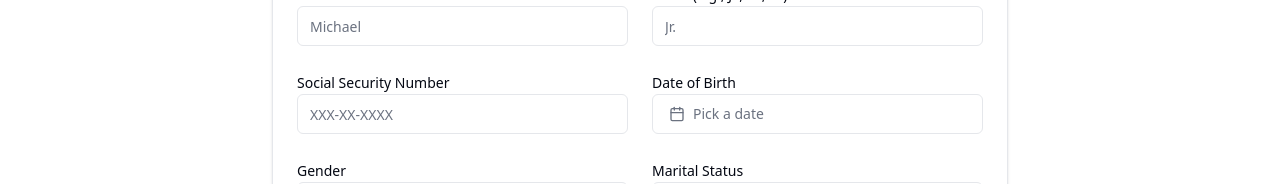
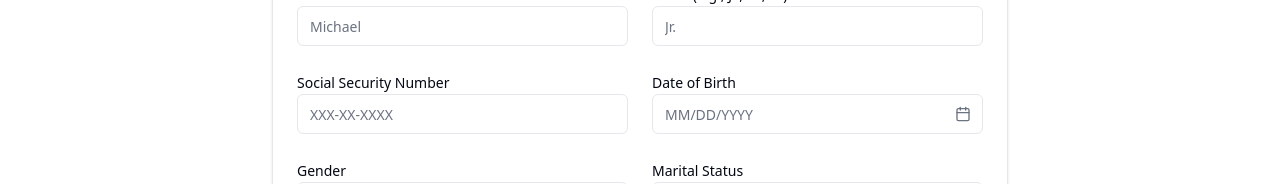
Before and after one commit to scottspivey/nextCompApp, a Next.js app in the folder next-comp-app/: page /workers/new in a window 1280 px wide. Shown: the part 325-509 px from the top of the page. Built offline with nearby package versions, Linux system fonts and the light colour scheme; no server answers.

Commit message:
Changes to be committed: 	new file:   next-comp-app/app/Components/ui/alternative-date-picker.tsx 	modified:   next-comp-app/app/workers/new/page.tsx 	modified:   next-comp-app/package-lock.json 	modified:   next-comp-app/package.json

```diff
--- /dev/null
+++ b/next-comp-app/app/Components/ui/alternative-date-picker.tsx
@@ -0,0 +1,89 @@
+// app/Components/ui/alternative-date-picker.tsx
+"use client";
+
+import React, { forwardRef } from 'react';
+import DatePicker from 'react-datepicker';
+import "react-datepicker/dist/react-datepicker.css"; // Import default styles
+import { Controller, Control, FieldValues, Path, RegisterOptions } from 'react-hook-form';
+import { Input } from '@/app/Components/ui/input'; // Assuming your ShadCN input path
+import { Label } from '@/app/Components/ui/label'; // Assuming your ShadCN label path
+import { CalendarIcon as LucideCalendarIcon } from 'lucide-react';
+import { cn } from '@/lib/utils'; // Assuming you have a cn utility from ShadCN setup
+
+// Interface for our AlternativeDatePicker props
+interface AlternativeDatePickerProps<
+    TFieldValues extends FieldValues = FieldValues,
+    TName extends Path<TFieldValues> = Path<TFieldValues>
+> {
+    name: TName;
+    control: Control<TFieldValues>;
+    label?: string; // Optional label for the date picker
+    rules?: Omit<RegisterOptions<TFieldValues, TName>, 'valueAsDate' | 'setValueAs' | 'disabled'>;
+    placeholder?: string;
+    dateFormat?: string;
+    showPopperArrow?: boolean;
+    className?: string; // Allow passing custom class to the wrapper
+}
+
+// Custom Input for react-datepicker to make it look like a ShadCN input
+const CustomDatePickerInput = forwardRef<
+    HTMLInputElement,
+    { value?: string; onClick?: () => void; placeholder?: string, error?: boolean }
+>(({ value, onClick, placeholder, error }, ref) => (
+    <div className="relative">
+        <Input
+            value={value}
+            onClick={onClick}
+            ref={ref}
+            placeholder={placeholder}
+            className={cn(error && "border-destructive")}
+        />
+        <LucideCalendarIcon className="absolute right-3 top-1/2 h-4 w-4 -translate-y-1/2 text-muted-foreground" />
+    </div>
+));
+CustomDatePickerInput.displayName = "CustomDatePickerInput";
+
+
+export function AlternativeDatePicker<
+    TFieldValues extends FieldValues = FieldValues,
+    TName extends Path<TFieldValues> = Path<TFieldValues>
+>({
+    name,
+    control,
+    label,
+    rules,
+    placeholder = "Select a date",
+    dateFormat = "MM/dd/yyyy",
+    showPopperArrow = false,
+    className
+}: AlternativeDatePickerProps<TFieldValues, TName>) {
+    return (
+        <Controller
+            name={name}
+            control={control}
+            rules={rules}
+            render={({ field: { onChange, onBlur, value }, fieldState: { error } }) => (
+                <div className={cn("w-full", className)}>
+                    {label && <Label htmlFor={name} className={cn(error && "text-destructive")}>{label}</Label>}
+                    <DatePicker
+                        selected={value ? ((value as unknown) instanceof Date ? value : new Date(value as string)) : null}
+                        onChange={(date: Date | null) => onChange(date)}
+                        onBlur={onBlur}
+                        dateFormat={dateFormat}
+                        placeholderText={placeholder}
+                        showPopperArrow={showPopperArrow}
+                        customInput={<CustomDatePickerInput error={!!error} />}
+                        wrapperClassName="w-full" // Ensure the wrapper takes full width
+                        popperPlacement="bottom-start" // Adjust as needed
+                        // You can add more react-datepicker props here as needed:
+                        // showMonthDropdown
+                        // showYearDropdown
+                        // dropdownMode="select"
+                        // isClearable
+                    />
+                    {error && <p className="mt-1 text-xs text-destructive">{error.message}</p>}
+                </div>
+            )}
+        />
+    );
+}
--- a/next-comp-app/app/workers/new/page.tsx
+++ b/next-comp-app/app/workers/new/page.tsx
@@ -12,11 +12,14 @@ import { Label } from '@/app/Components/ui/label';
 import { Select, SelectContent, SelectItem, SelectTrigger, SelectValue } from "@/app/Components/ui/select";
 import { Card, CardContent, CardDescription, CardFooter, CardHeader, CardTitle } from '@/app/Components/ui/card';
 import { useToast } from "@/app/Components/ui/use-toast";
-import { CalendarIcon as LucideCalendarIcon, Loader2 } from 'lucide-react'; // Renamed to avoid conflict if any
-import { Popover, PopoverContent, PopoverTrigger } from '@/app/Components/ui/popover';
-import { Calendar } from "@/app/Components/ui/calendar"; // Your custom Calendar component
-import { format } from 'date-fns';
+import { Loader2 } from 'lucide-react'; // CalendarIcon is now part of AlternativeDatePicker
+// Removed Popover imports as AlternativeDatePicker handles its own popup
+import { AlternativeDatePicker } from "@/app/Components/ui/alternative-date-picker"; // Import the new date picker
 import Link from 'next/link';
+// format from date-fns might not be needed directly here if AlternativeDatePicker handles it,
+// but keep it if you use it elsewhere.
+// import { format } from 'date-fns';
+
 
 // Define the Zod schema for validation based on your Prisma model
 const workerFormSchema = z.object({
@@ -27,7 +30,7 @@ const workerFormSchema = z.object({
   ssn: z.string().optional().refine(val => !val || /^\d{3}-\d{2}-\d{4}$/.test(val) || /^\d{9}$/.test(val), {
     message: "SSN must be in XXX-XX-XXXX or XXXXXXXXX format or empty",
   }),
-  date_of_birth: z.date().optional().nullable(),
+  date_of_birth: z.date().optional().nullable(), // react-datepicker works well with Date objects
   gender: z.string().optional(),
   marital_status: z.string().optional(),
   address_line1: z.string().optional(),
@@ -57,9 +60,9 @@ interface UserProfile {
 }
 
 // Helper FormItem component (as you defined)
-const FormItem = ({ label, id, children, error }: { label: string, id: string, children: React.ReactNode, error?: string }) => (
+const FormItem = ({ label, id, children, error }: { label?: string, id: string, children: React.ReactNode, error?: string }) => (
   <div className="space-y-2">
-    <Label htmlFor={id}>{label}</Label>
+    {label && <Label htmlFor={id} className={error ? 'text-destructive' : ''}>{label}</Label>}
     {children}
     {error && <p className="text-sm text-destructive">{error}</p>}
   </div>
@@ -72,13 +75,11 @@ export default function AddInjuredWorkerPage() {
   const [isLoading, setIsLoading] = useState(false);
   const [userProfile, setUserProfile] = useState<UserProfile | null>(null);
 
-  // Placeholder for profile fetching logic
   useEffect(() => {
     setUserProfile({ id: "mock-profile-id-for-new-worker" }); // REPLACE THIS
   }, []);
 
-
-  const { register, handleSubmit, control, formState: { errors }, setValue, watch } = useForm<WorkerFormData>({
+  const { register, handleSubmit, control, formState: { errors } } = useForm<WorkerFormData>({
     resolver: zodResolver(workerFormSchema),
     defaultValues: {
       first_name: "",
@@ -102,9 +103,6 @@ export default function AddInjuredWorkerPage() {
     }
   });
 
-  // Watch the date_of_birth value to update the PopoverTrigger button text
-  const dateOfBirthValue = watch("date_of_birth");
-
   const onSubmit: SubmitHandler<WorkerFormData> = async (data) => {
     if (!userProfile?.id || userProfile.id === "mock-profile-id-for-new-worker") {
         toast({ title: "Error", description: "User profile not loaded or invalid. Cannot save worker.", variant: "destructive"});
@@ -127,16 +125,11 @@ export default function AddInjuredWorkerPage() {
         headers: { 'Content-Type': 'application/json' },
         body: JSON.stringify(payload),
       });
-
       const responseData = await response.json();
-
-      if (!response.ok) {
-        throw new Error(responseData.error || 'Failed to add injured worker.');
-      }
+      if (!response.ok) throw new Error(responseData.error || 'Failed to add injured worker.');
 
       toast({ title: "Success!", description: `${data.first_name} ${data.last_name} added successfully.` });
       router.push('/dashboard');
-
     } catch (error) {
       const message = error instanceof Error ? error.message : "An unexpected error occurred.";
       console.error("Failed to add worker:", error);
@@ -145,7 +138,6 @@ export default function AddInjuredWorkerPage() {
       setIsLoading(false);
     }
   };
-
 
   return (
     <div className="container mx-auto max-w-3xl px-4 py-8 md:py-12">
@@ -156,7 +148,6 @@ export default function AddInjuredWorkerPage() {
         </CardHeader>
         <CardContent>
           <form onSubmit={handleSubmit(onSubmit)} className="space-y-6">
-            {/* Personal Information Section */}
             <div className="grid grid-cols-1 md:grid-cols-2 gap-6">
               <FormItem label="First Name *" id="first_name" error={errors.first_name?.message}>
                 <Input id="first_name" {...register("first_name")} placeholder="John" />
@@ -179,43 +170,27 @@ export default function AddInjuredWorkerPage() {
                 <FormItem label="Social Security Number" id="ssn" error={errors.ssn?.message}>
                     <Input id="ssn" {...register("ssn")} placeholder="XXX-XX-XXXX" />
                 </FormItem>
-                {/* Date of Birth Field - Corrected Usage of Calendar Component */}
-                <FormItem label="Date of Birth" id="date_of_birth" error={errors.date_of_birth?.message}>
-                    <Popover>
-                        <PopoverTrigger asChild>
-                            <Button
-                                variant={"outline"}
-                                className={`w-full justify-start text-left font-normal ${
-                                    !dateOfBirthValue && "text-muted-foreground"
-                                }`}
-                            >
-                                <LucideCalendarIcon className="mr-2 h-4 w-4" />
-                                {dateOfBirthValue ? format(dateOfBirthValue, "PPP") : <span>Pick a date</span>}
-                            </Button>
-                        </PopoverTrigger>
-                        <PopoverContent className="w-auto p-0" align="start">
-                            {/* Corrected: Pass 'name' and 'control' to your custom Calendar component.
-                              Remove DayPicker-specific props like mode, selected, onSelect, etc.
-                              Your Calendar component handles these internally.
-                            */}
-                            <Calendar
-                                name="date_of_birth"
-                                control={control}
-                                placeholder="Pick a date" // This placeholder is for the input inside Calendar, if any
-                            />
-                        </PopoverContent>
-                    </Popover>
-                </FormItem>
+                {/* Date of Birth Field - Using AlternativeDatePicker */}
+                <div className="space-y-2"> {/* This div replaces FormItem for AlternativeDatePicker to pass label prop */}
+                    <AlternativeDatePicker
+                        name="date_of_birth"
+                        control={control}
+                        label="Date of Birth"
+                        placeholder="MM/DD/YYYY"
+                        // rules={{ required: "Date of birth is required" }} // Example rule
+                    />
+                    {/* Manually display error if not handled inside AlternativeDatePicker's own structure for this specific layout */}
+                     {errors.date_of_birth && <p className="text-sm text-destructive">{errors.date_of_birth.message}</p>}
+                </div>
             </div>
 
-            {/* Gender and Marital Status Section */}
             <div className="grid grid-cols-1 md:grid-cols-2 gap-6">
                 <FormItem label="Gender" id="gender" error={errors.gender?.message}>
                     <Controller
                         name="gender"
                         control={control}
                         render={({ field }) => (
-                            <Select onValueChange={field.onChange} defaultValue={field.value || ""}>
+                            <Select onValueChange={field.onChange} value={field.value || ""}>
                                 <SelectTrigger id="gender">
                                     <SelectValue placeholder="Select gender" />
                                 </SelectTrigger>
@@ -234,7 +209,7 @@ export default function AddInjuredWorkerPage() {
                         name="marital_status"
                         control={control}
                         render={({ field }) => (
-                            <Select onValueChange={field.onChange} defaultValue={field.value || ""}>
+                            <Select onValueChange={field.onChange} value={field.value || ""}>
                                 <SelectTrigger id="marital_status">
                                     <SelectValue placeholder="Select marital status" />
                                 </SelectTrigger>
@@ -251,7 +226,6 @@ export default function AddInjuredWorkerPage() {
                 </FormItem>
             </div>
 
-            {/* Address Section */}
             <FormItem label="Address Line 1" id="address_line1" error={errors.address_line1?.message}>
               <Input id="address_line1" {...register("address_line1")} placeholder="123 Main St" />
             </FormItem>
@@ -271,7 +245,6 @@ export default function AddInjuredWorkerPage() {
               </FormItem>
             </div>
 
-            {/* Contact Information Section */}
             <div className="grid grid-cols-1 md:grid-cols-2 gap-6">
               <FormItem label="Primary Phone" id="phone_number" error={errors.phone_number?.message}>
                 <Input id="phone_number" type="tel" {...register("phone_number")} placeholder="(XXX) XXX-XXXX" />
@@ -285,7 +258,6 @@ export default function AddInjuredWorkerPage() {
               <Input id="email" type="email" {...register("email")} placeholder="john.doe@example.com" />
             </FormItem>
 
-            {/* Employment Information Section */}
             <div className="grid grid-cols-1 md:grid-cols-2 gap-6">
                 <FormItem label="Occupation / Job Title" id="occupation" error={errors.occupation?.message}>
                 <Input id="occupation" {...register("occupation")} placeholder="Software Engineer" />
@@ -295,7 +267,6 @@ export default function AddInjuredWorkerPage() {
                 </FormItem>
             </div>
 
-            {/* Form Footer with Action Buttons */}
             <CardFooter className="px-0 pt-6 flex justify-end space-x-3">
                 <Button variant="outline" type="button" onClick={() => router.back()}>
                     Cancel
--- a/next-comp-app/package.json
+++ b/next-comp-app/package.json
@@ -57,6 +57,7 @@
         "pdf-lib": "^1.17.1",
         "postcss": "^8.5.3",
         "react": "^19.0.0",
+        "react-datepicker": "^8.3.0",
         "react-day-picker": "^9.6.7",
         "react-dom": "^19.0.0",
         "react-hook-form": "^7.55.0",
@@ -74,6 +75,7 @@
         "@types/bcryptjs": "^2.4.6",
         "@types/node": "^20.17.32",
         "@types/react": "^19",
+        "@types/react-datepicker": "^6.2.0",
         "@types/react-dom": "^19",
         "@types/stripe": "^8.0.416",
         "autoprefixer": "^10.4.21",
```
Also changed, not shown: 1 other file (tests, documents, lock files or other folders).
